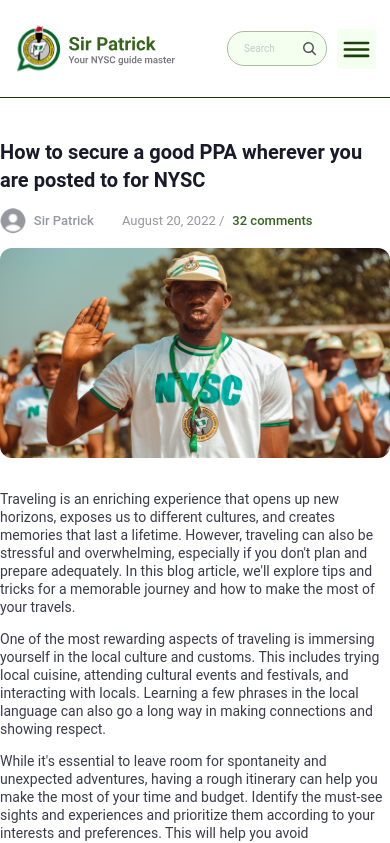
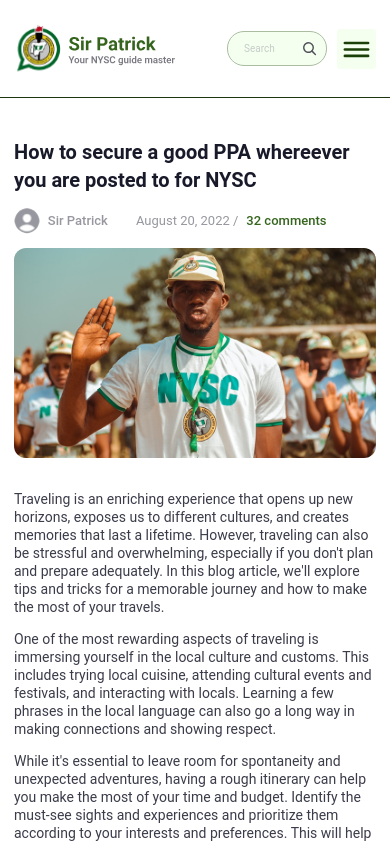
Before and after one commit to HenryAgu/sir-patrick, a React (Vite) app: page /blog/latest in a window 390 px wide. Shown: the top 843 px of the page. Built offline with nearby package versions, Linux system fonts and the light colour scheme.

Commit message:
fix: slug page for mobile

```diff
--- a/src/routes/blog/$slug.tsx
+++ b/src/routes/blog/$slug.tsx
@@ -12,11 +12,11 @@
 
   return (
     <main>
-      <div className="min-h-screen mx-auto container w-full lg:px-60 py-10 lg:pb-20 c font-roboto">
+      <div className="min-h-screen mx-auto container w-full lg:px-60 py-10 lg:pb-20 px-3.5 font-roboto">
         {/* Header */}
         <section className="flex flex-col gap-y-3.5 lg:gap-y-5">
           <h1 className="font-semibold text-xl leading-7 lg:text-[39px] text-secondary-800 lg:leading-10">
-            How to secure a good PPA wherever you are posted to for NYSC
+            How to secure a good PPA whereever you are posted to for NYSC
           </h1>
           <div className="flex items-center gap-x-7">
             <div className="flex items-center gap-x-2">
```
